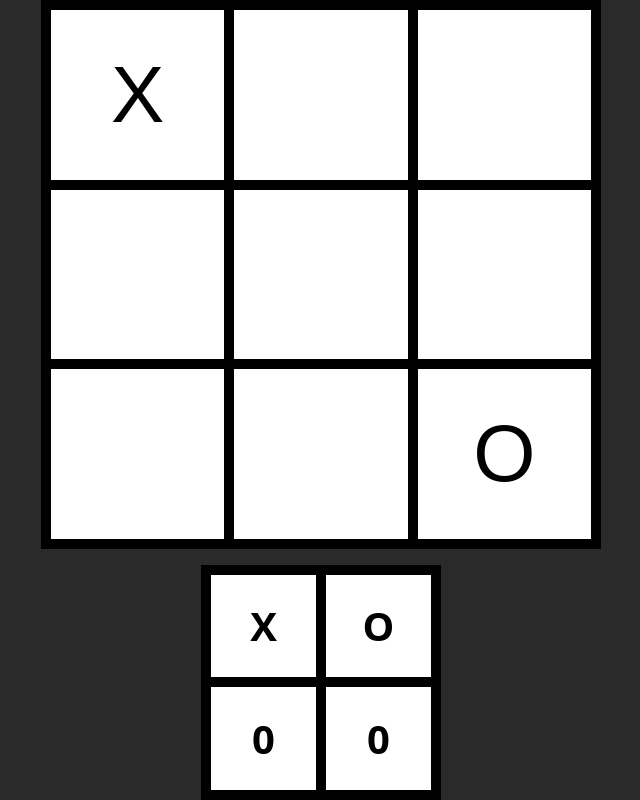
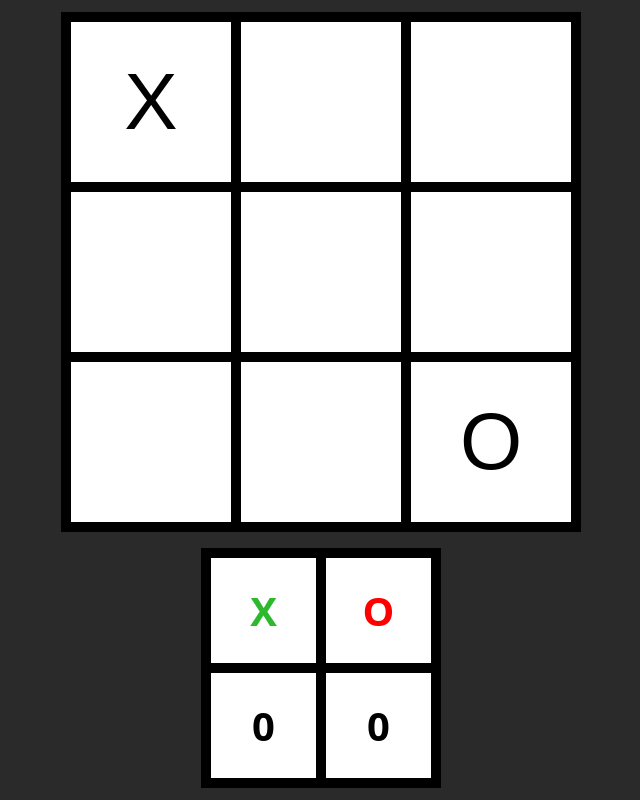
Before and after one commit to hipostajm/tic-tac-toe-JS, a plain HTML site: page index.html in a window 1280 px wide. Both pictures are taken after a click on the button 456 px from the left and 94 px from the top of the page. Shown: the whole page, without its empty margins (319-959 px from the left). Drawn offline with Linux system fonts and the light colour scheme.

Commit message:
Woah.bat

```diff
--- a/javascript/script.js
+++ b/javascript/script.js
@@ -1,6 +1,9 @@
 const boxes = document.querySelectorAll(".box");
 const xScore = document.querySelector(".x-score");
 const oScore = document.querySelector(".o-score");
+const xName = document.querySelector(".x-name");
+const oName = document.querySelector(".o-name");
+
 let numOfOptions = 9;
 
 let xWins = 0;
@@ -83,6 +86,8 @@ const generateResponse = () => {
   for (const id in boxObject) {
     if (boxObject[id] === false) {
       availebleSpaces.push(id);
+      xName.style.color = "rgb(44, 185, 44)";
+      oName.style.color = "red";
     }
   }
 
@@ -103,6 +108,8 @@ boxes.forEach((box) => {
   box.addEventListener("click", (event) => {
     let id = event.target.getAttribute("data-index");
     if (boxObject[id] === false) {
+      xName.style.color = "red";
+      oName.style.color = "rgb(44, 185, 44)";
       event.target.innerText = "X";
       boxObject[id] = "X";
       setTimeout(changeClickeble, 0);
--- a/styles/style.css
+++ b/styles/style.css
@@ -12,8 +12,8 @@ body {
 }
 .conteiner {
   background-color: black;
-  width: 70vh;
-  height: 70vh;
+  width: 65vh;
+  height: 65vh;
   padding: 10px;
   display: grid;
   grid-template-columns: 1fr 1fr 1fr;
@@ -53,3 +53,9 @@ body {
   font-size: 2.5rem;
   background-color: white;
 }
+.x-name {
+  color: rgb(44, 185, 44);
+}
+.o-name {
+  color: red;
+}
```
